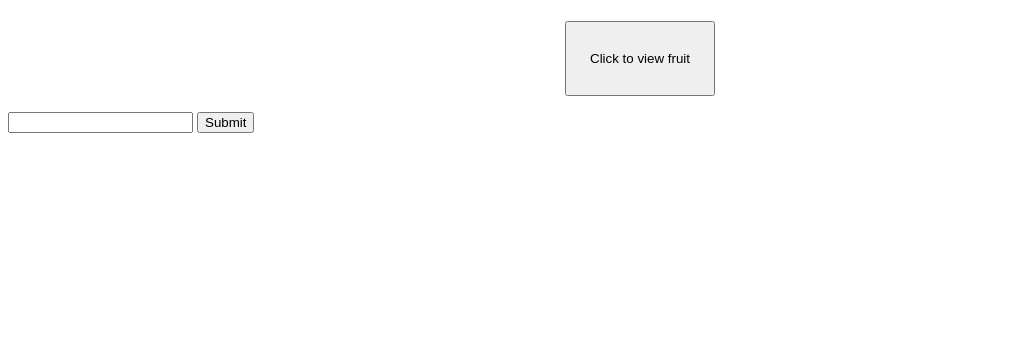
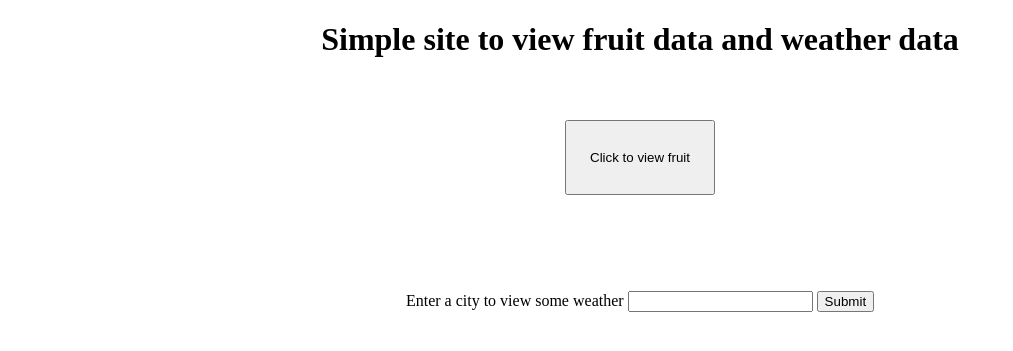
Before and after one commit to Thomas-Basham/my-first-flask-app, a Flask app: page / in a window 1280 px wide. Shown: the top 351 px of the page, without its empty margins (0-1013 px from the left). Run offline with Flask 2, Linux system fonts and the light colour scheme.

Commit message:
app is running

```diff
--- a/app.py
+++ b/app.py
@@ -1,7 +1,7 @@
 import random
 
 import requests
-from flask import request, Flask, jsonify, render_template
+from flask import request, Flask, jsonify, render_template, redirect, url_for
 import pandas as pd
 import json
 import plotly
@@ -28,12 +28,12 @@ def fruit():
    fig = px.bar(df, x='Fruit', y='Amount', color='City',
       barmode='group')
    graphJSON = json.dumps(fig, cls=plotly.utils.PlotlyJSONEncoder)
-   return render_template('graph.html', graphJSON=graphJSON)
+   return render_template('graph.html', graphJSON=graphJSON, heading=f"Fruit data")
 
 
+@app.route('/weather/<city>', methods=["GET", "POST"])
+def weather(city):
 
-@app.route('/weather/<city>')
-def weather(city):
    url = f'https://api.weatherbit.io/v2.0/forecast/daily?city={city}&key=4be57259674a48259b9dbb74f75da13d&days=3&lat&lon'
    response = requests.get(url)
    data = response.json()
@@ -44,7 +44,11 @@ def weather(city):
                       })
    fig = px.bar(df, x='Date', y='Temperature', color='High Temp', barmode='group')
    graphJSON = json.dumps(fig, cls=plotly.utils.PlotlyJSONEncoder)
-   return render_template('graph.html', graphJSON=graphJSON, city_name=city)
+   if request.method == "POST":
+      weather_city = request.form.get("weather_city")
+      return redirect(url_for('weather', city=weather_city))
+
+   return render_template('graph.html', graphJSON=graphJSON, city_name=city, heading=f"Weather for {city} ")
 
 
 
--- a/templates/graph.html
+++ b/templates/graph.html
@@ -1,7 +1,7 @@
 <!doctype html>
 <html>
  <body>
-  <h1 id="heading">Weather for {{city_name}}</h1>
+  <h1 id="heading">{{heading}}</h1>
   <div id='chart' class='chart'”></div>
 </body><script src='https://cdn.plot.ly/plotly-latest.min.js'></script>
 <script type='text/javascript'>
--- a/templates/index.html
+++ b/templates/index.html
@@ -8,13 +8,14 @@
     <title>Home</title>
 </head>
 <body>
-<h1></h1>
-<p align="center"><a href=fruit ><button class=grey style="height:75px;width:150px">Click to view fruit</button></a></p>
+<h1 align="center">Simple site to view fruit data and weather data</h1>
+<p style="text-align: center; padding: 40px"><a href=fruit ><button class=grey style="height:75px;width:150px">Click to view fruit</button></a></p>
 
-<form action="{{ weather }}" method="post">
-    <input type="text" name="projectFilepath">
+<form style="text-align: center; padding: 40px" action="/weather/{city}" title="Enter a city" method="post">
+    <label for="weather_city">Enter a city to view some weather</label>
+    <input type="text" id="weather_city" name="weather_city">
     <input type="submit">
 </form>
-</form>
+
 </body>
 </html>
--- a/wsgi.py
+++ b/wsgi.py
@@ -1,3 +1,3 @@
 from app import app
 if __name__ == '__main__':
-    app.run(port=5000)
+    app.run(port=5000, threaded=True)
```
